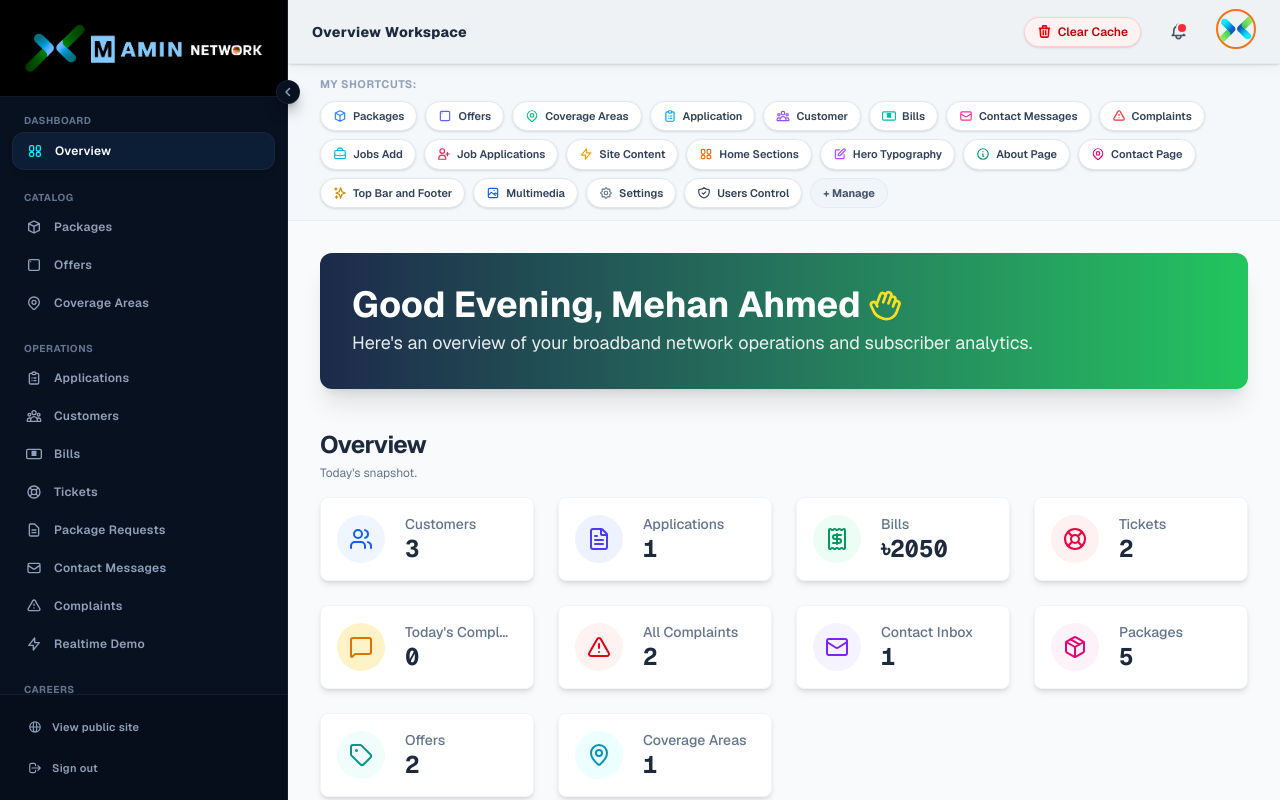
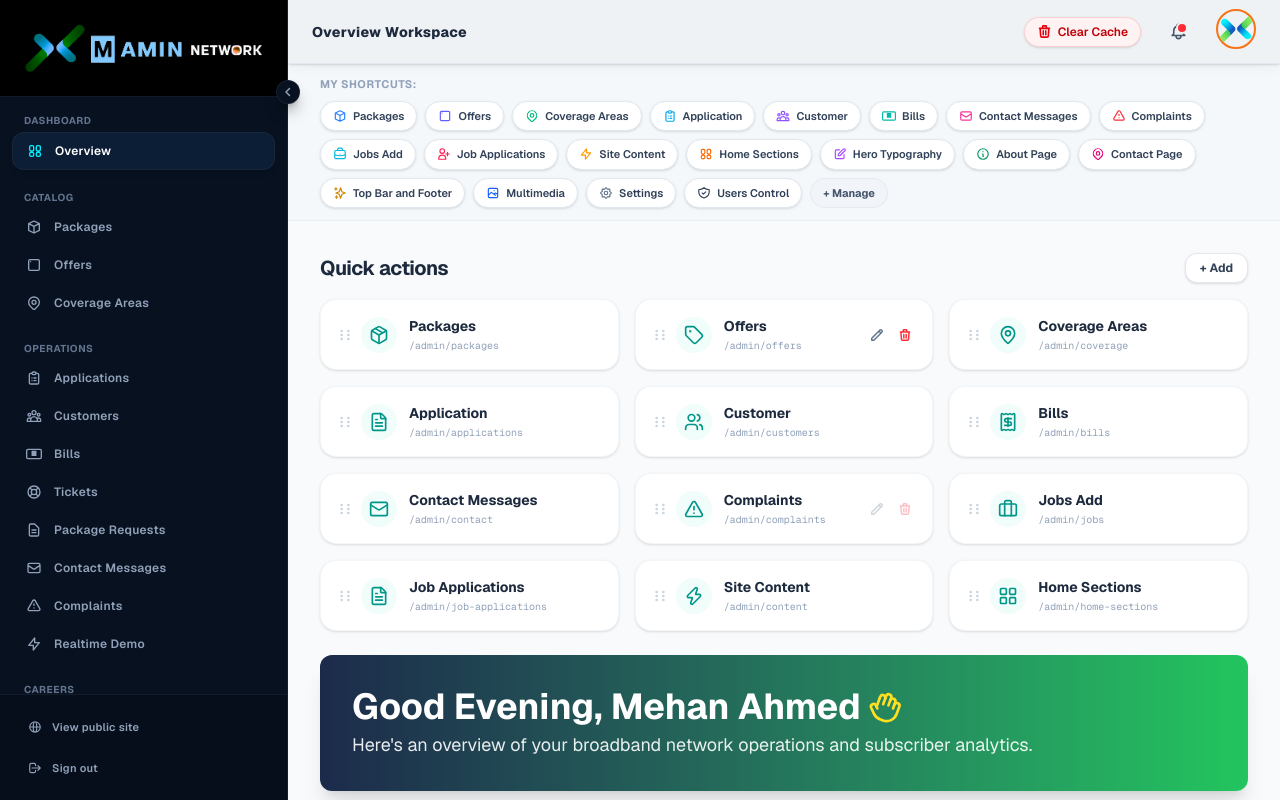
Before and after one commit to princeshiamofficial/M-Amin-Network, a Next.js app: page /admin/dashboard in a window 1280 px wide. Built offline with nearby package versions, Linux system fonts and the light colour scheme; sample sign-in values are in the browser's storage.

Commit message:
feat: add Quick actions drag grid section to admin dashboard overview

```diff
--- a/src/app/admin/(dashboard)/dashboard/page.tsx
+++ b/src/app/admin/(dashboard)/dashboard/page.tsx
@@ -14,7 +14,10 @@ import {
   Mail,
   Package,
   Tag,
-  MapPin
+  MapPin,
+  Briefcase,
+  Zap,
+  LayoutGrid
 } from "lucide-react";
 
 interface Claim {
@@ -1211,6 +1214,87 @@ export default function AdminDashboardPage() {
       {/* 1. OVERVIEW VIEW */}
           {activeTab === "Overview" && (
             <div className="space-y-6">
+              {/* Quick actions Section */}
+              <div className="space-y-4">
+                <div className="flex justify-between items-center">
+                  <h2 className="text-xl font-bold text-slate-800 tracking-tight">Quick actions</h2>
+                  <button className="flex items-center gap-1.5 px-3.5 py-1.5 bg-white hover:bg-slate-50 border border-slate-200 rounded-xl text-xs font-bold text-slate-700 cursor-pointer transition-all shadow-sm active:scale-95">
+                    <span>+ Add</span>
+                  </button>
+                </div>
+
+                <div className="grid grid-cols-1 sm:grid-cols-2 md:grid-cols-3 gap-4">
+                  {[
+                    { label: "Packages", path: "/admin/packages", route: "/admin/packages", icon: Package },
+                    { label: "Offers", path: "/admin/offers", route: "/admin/offers", icon: Tag, showActions: true },
+                    { label: "Coverage Areas", path: "/admin/coverage", route: "/admin/coverage-areas", icon: MapPin },
+                    { label: "Application", path: "/admin/applications", route: "/admin/applications", icon: FileText },
+                    { label: "Customer", path: "/admin/customers", route: "/admin/customers", icon: Users },
+                    { label: "Bills", path: "/admin/bills", route: "/admin/bills", icon: Receipt },
+                    { label: "Contact Messages", path: "/admin/contact", route: "/admin/contact-messages", icon: Mail },
+                    { label: "Complaints", path: "/admin/complaints", route: "/admin/complaints", icon: AlertTriangle, showActions: true, dimActions: true },
+                    { label: "Jobs Add", path: "/admin/jobs", route: "/admin/jobs", icon: Briefcase },
+                    { label: "Job Applications", path: "/admin/job-applications", route: "/admin/job-applications", icon: FileText },
+                    { label: "Site Content", path: "/admin/content", route: "/admin/site-content", icon: Zap },
+                    { label: "Home Sections", path: "/admin/home-sections", route: "/admin/home-sections", icon: LayoutGrid },
+                  ].map((action, idx) => (
+                    <div
+                      key={idx}
+                      onClick={() => router.push(action.route)}
+                      className="group bg-white border border-slate-100/90 rounded-2xl p-4 flex items-center justify-between shadow-sm hover:shadow-md transition-all cursor-pointer relative"
+                    >
+                      <div className="flex items-center">
+                        {/* Grab handle */}
+                        <div className="text-slate-300 mr-2 group-hover:text-slate-400 transition-colors">
+                          <svg className="w-4 h-4" fill="currentColor" viewBox="0 0 24 24">
+                            <path d="M9 6a2 2 0 11-4 0 2 2 0 014 0zm0 6a2 2 0 11-4 0 2 2 0 014 0zm0 6a2 2 0 11-4 0 2 2 0 014 0zm10-12a2 2 0 11-4 0 2 2 0 014 0zm0 6a2 2 0 11-4 0 2 2 0 014 0zm0 6a2 2 0 11-4 0 2 2 0 014 0z" />
+                          </svg>
+                        </div>
+                        {/* Icon in circle */}
+                        <div className="p-2 bg-teal-50 dark:bg-teal-500/10 rounded-full mr-3 text-teal-600 dark:text-teal-400">
+                          <action.icon className="h-5 w-5" />
+                        </div>
+                        {/* Title and path */}
+                        <div className="text-left">
+                          <span className="font-bold text-slate-800 text-sm block group-hover:text-brand-blue transition-colors">{action.label}</span>
+                          <span className="text-[10px] text-slate-400 font-mono block mt-0.5">{action.path}</span>
+                        </div>
+                      </div>
+
+                      {/* Hover action buttons on right */}
+                      {action.showActions && (
+                        <div className={`flex gap-1.5 items-center ${action.dimActions ? "opacity-30 group-hover:opacity-100 transition-opacity" : ""}`}>
+                          <button
+                            onClick={(e) => {
+                              e.stopPropagation();
+                              router.push(action.route);
+                            }}
+                            className="p-1 hover:bg-slate-100 rounded text-slate-500 hover:text-slate-700 transition-colors"
+                            title="Edit"
+                          >
+                            <svg className="w-3.5 h-3.5" fill="none" viewBox="0 0 24 24" stroke="currentColor" strokeWidth="2.5">
+                              <path strokeLinecap="round" strokeLinejoin="round" d="M15.232 5.232l3.536 3.536m-2.036-5.036a2.5 2.5 0 113.536 3.536L6.5 21.036H3v-3.572L16.732 3.732z" />
+                            </svg>
+                          </button>
+                          <button
+                            onClick={(e) => {
+                              e.stopPropagation();
+                              alert("Remove shortcut requested");
+                            }}
+                            className="p-1 hover:bg-red-55 rounded text-red-500 hover:text-red-700 transition-colors"
+                            title="Remove"
+                          >
+                            <svg className="w-3.5 h-3.5" fill="none" viewBox="0 0 24 24" stroke="currentColor" strokeWidth="2.5">
+                              <path strokeLinecap="round" strokeLinejoin="round" d="M19 7l-.867 12.142A2 2 0 0116.138 21H7.862a2 2 0 01-1.995-1.858L5 7m5 4v6m4-6v6m1-10V4a1 1 0 00-1-1h-4a1 1 0 00-1 1v3M4 7h16" />
+                            </svg>
+                          </button>
+                        </div>
+                      )}
+                    </div>
+                  ))}
+                </div>
+              </div>
+
               {/* Welcome Banner */}
               {/* Welcome Banner */}
               <div className="bg-gradient-to-r from-[hsl(var(--sidebar-background))] to-[hsl(var(--primary))] text-primary-foreground p-5 sm:p-8 rounded-2xl sm:rounded-xl shadow-xl print:hidden">
```
